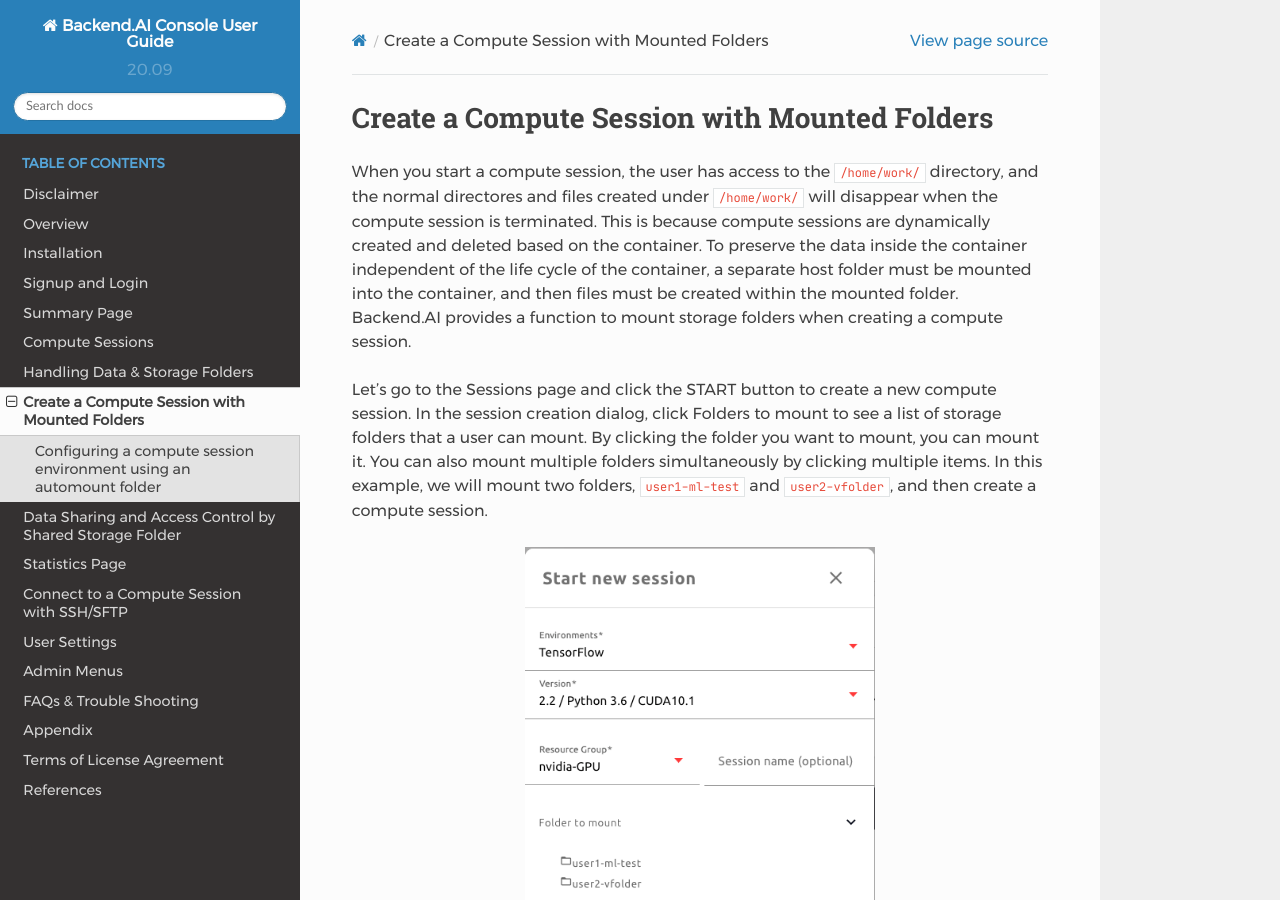
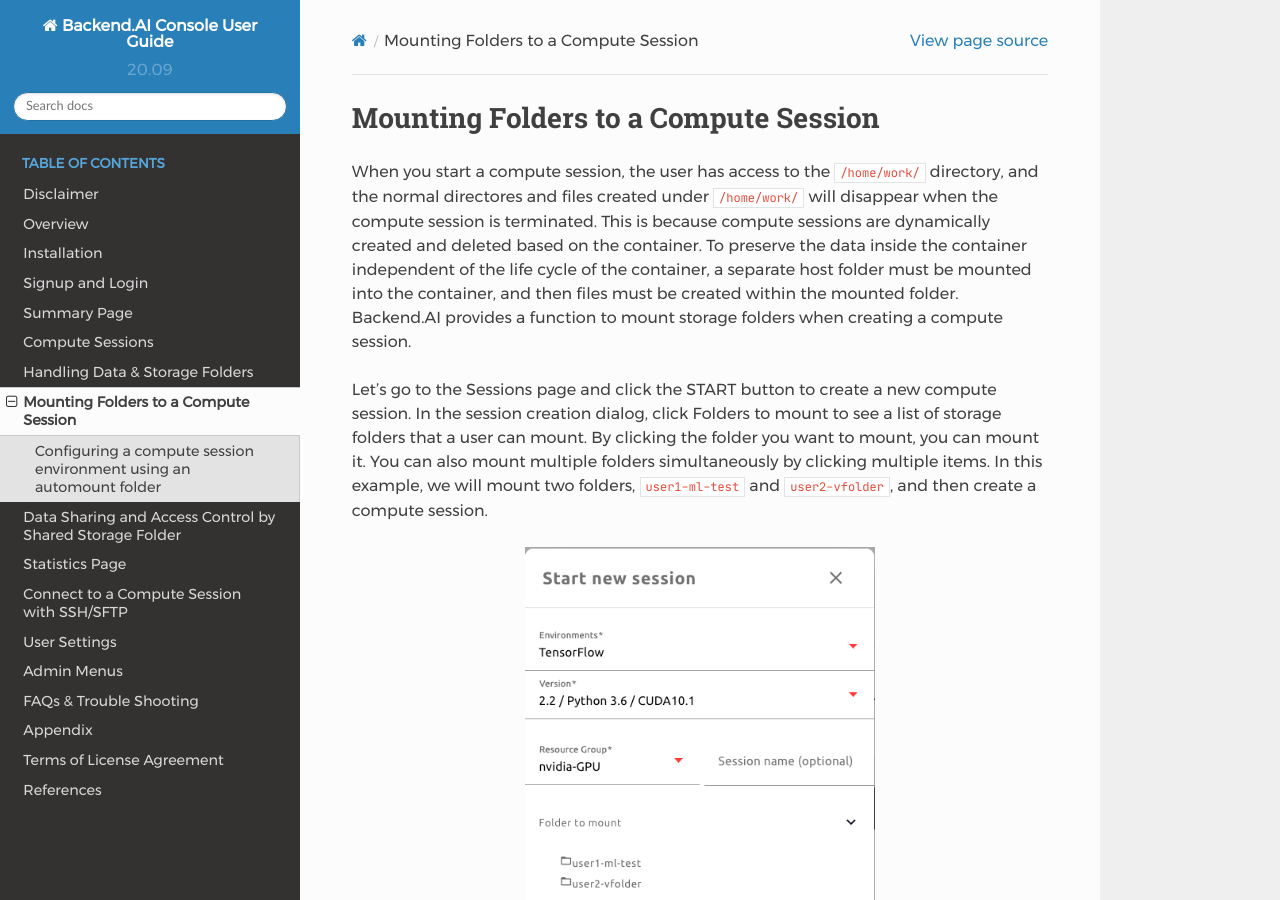
Before and after one commit to lablup/backend.ai-docs-webui, a Sphinx documentation site: the page built from docs/mount_vfolder/mount_vfolder.rst, in a window 1280 px wide and 900 px high. Built offline with Sphinx 7.4.7 and the Read the Docs theme 2.0.0, drawn with Linux system fonts in a browser that asks for light colours.

Commit message:
changed title to simpler one

```diff
--- a/docs/mount_vfolder/mount_vfolder.rst
+++ b/docs/mount_vfolder/mount_vfolder.rst
@@ -1,7 +1,7 @@
 .. _session-with-mounts:
 
 =============================================
-Create a Compute Session with Mounted Folders
+Mounting Folders to a Compute Session
 =============================================
 
 When you start a compute session, the user has access to the ``/home/work/``
```
